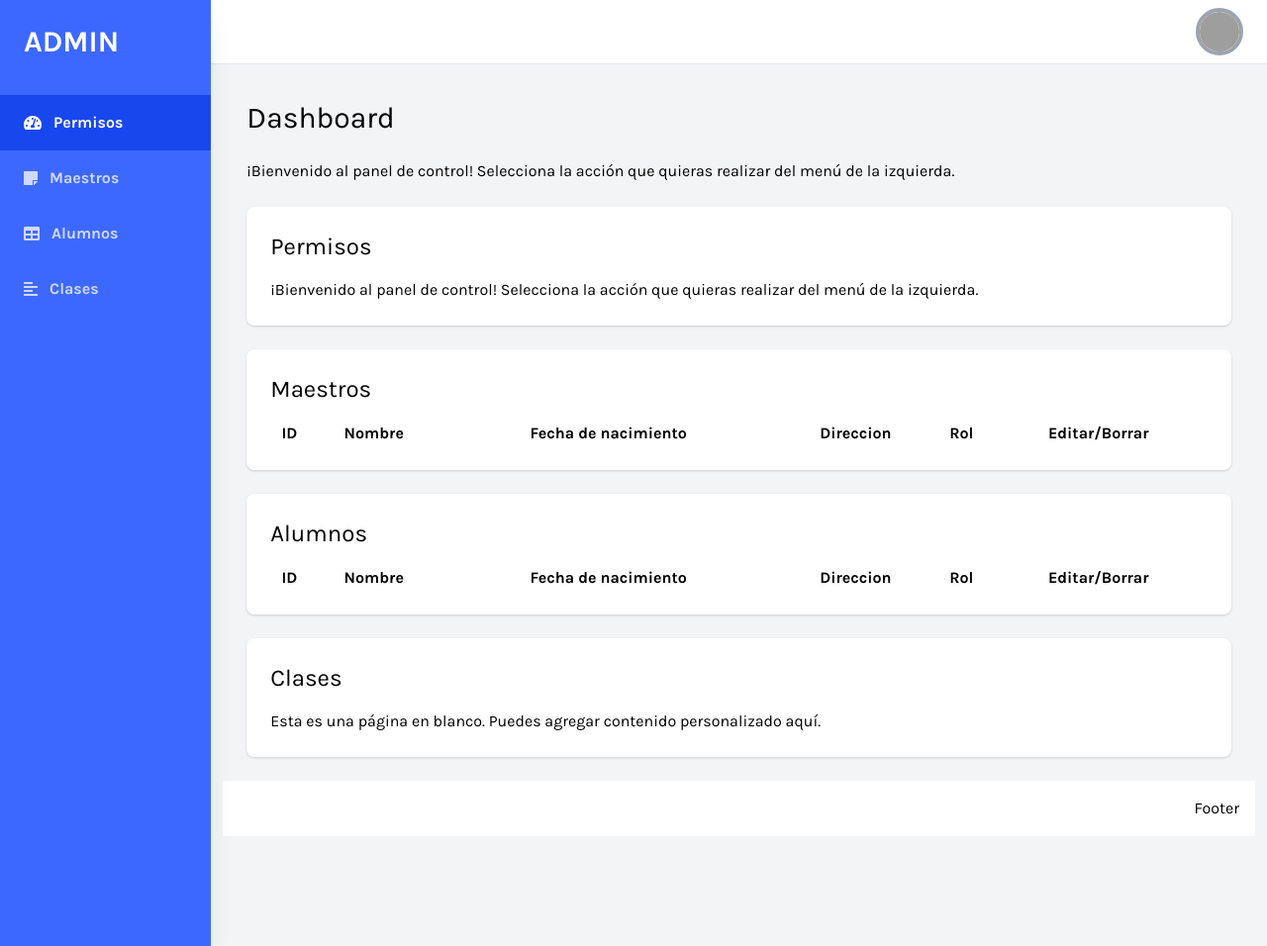
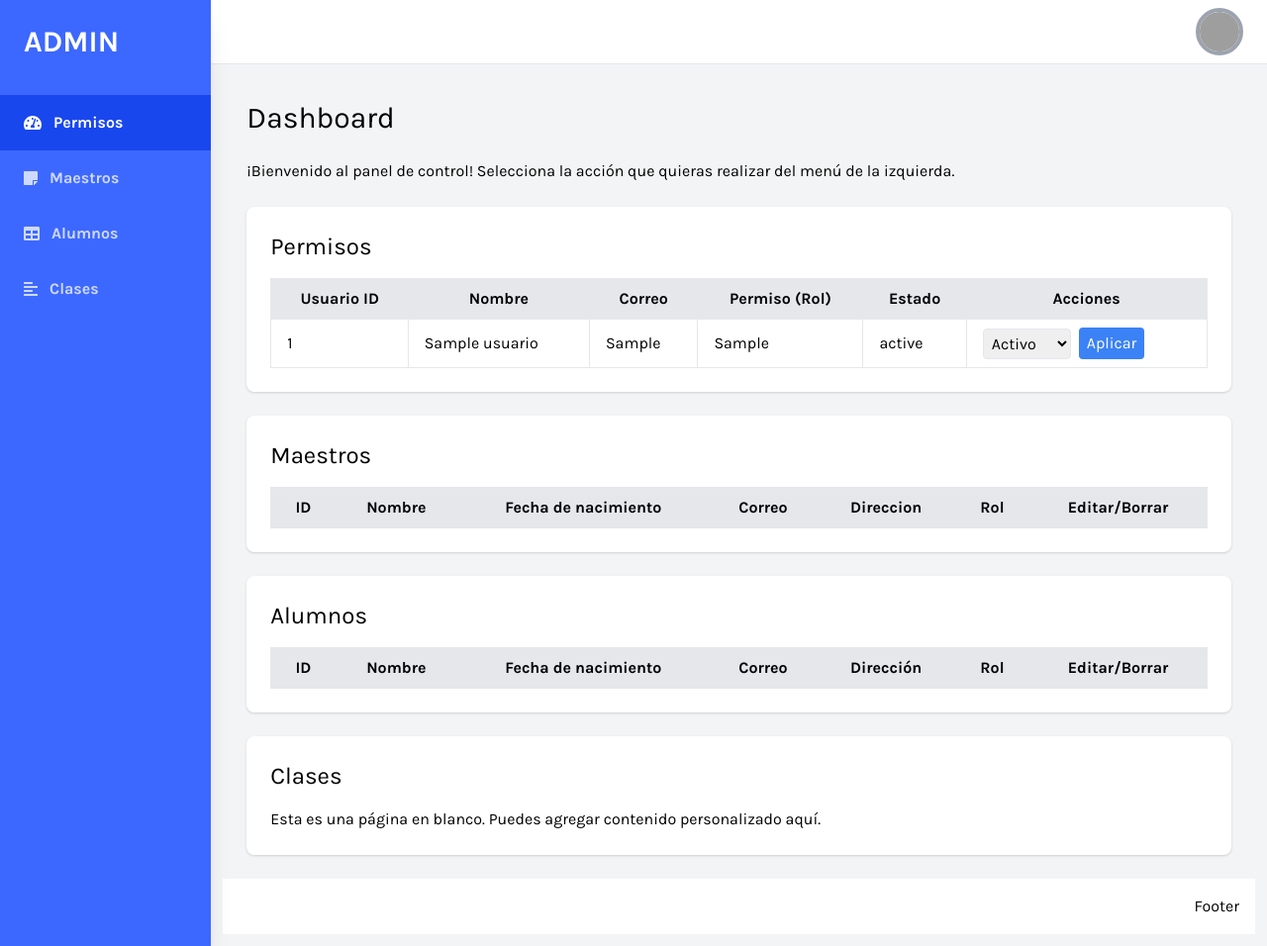
Before and after one commit to rizava810529/proyectoFinalPhp, a PHP site: template src/views/admin/dashboard.php in a window 1280 px wide. Shown: the whole page at 99% size. Run offline with PHP 8.4, Linux system fonts and the light colour scheme; the template is opened without the code that fills it: most values are stand-ins (such as "Sample title", 1, 10 or a date in 2020); lists and menus that the app fills with data are empty; some libraries are stand-ins or nearby versions; grey boxes are pictures that could not be loaded.

Commit message:
permisos, maestros, alumnos funcionando en admin

```diff
--- a/src/views/admin/dashboard.php
+++ b/src/views/admin/dashboard.php
@@ -23,8 +23,6 @@ try {
 }
 
 ?>
-
-
 
 <!DOCTYPE html>
 <html lang="en">
@@ -165,23 +163,63 @@ try {
                 <!-- Contenido de las secciones (dashboard, blank, tables, forms) aquí... -->
                 <div id="dashboard" class="bg-white p-6 rounded-lg shadow">
     <h2 class="text-2xl mb-4">Permisos</h2>
-                    <p>¡Bienvenido al panel de control! Selecciona la acción que quieras realizar del menú de la
-                        izquierda.</p>
+
+    <div class="overflow-x-auto">
+        <table class="min-w-full bg-white border rounded-lg">
+            <thead class="bg-gray-200">
+                <tr>
+                    <th class="px-4 py-2">Usuario ID</th>
+                    <th class="px-4 py-2">Nombre</th>
+                    <th class="px-4 py-2">Correo</th>
+                    <th class="px-4 py-2">Permiso (Rol)</th>
+                    <th class="px-4 py-2">Estado</th>
+                    <th class="px-4 py-2">Acciones</th>
+                </tr>
+            </thead>
+            <tbody>
+                <?php
+                foreach ($resultados as $fila) {
+                    echo "<tr>";
+                    echo "<td class='border px-4 py-2'>" . $fila["usuario_id"] . "</td>";
+                    echo "<td class='border px-4 py-2'>" . $fila["usuario_nombre"] . "</td>";
+                    echo "<td class='border px-4 py-2'>" . $fila["correo"] . "</td>";
+                    echo "<td class='border px-4 py-2'>" . $fila["rol"] . "</td>";
+                    echo "<td class='border px-4 py-2'>" . $fila["estado"] . "</td>";
+                    echo "<td class='border px-4 py-2'>
+                        <form method='post' action='src/controllers/actualizar_estado.php' class='flex items-center'>
+                            <input type='hidden' name='usuario_id' value='" . $fila["usuario_id"] . "'>
+                            <select name='nuevo_estado' class='mr-2 border rounded p-1'>
+                                <option value='activo'>Activo</option>
+                                <option value='inactivo'>Inactivo</option>
+                            </select>
+                            <button type='submit' class='bg-blue-500 text-white py-1 px-2 rounded hover:bg-blue-700'>Aplicar</button>
+                        </form>
+                    </td>";
+                    echo "</tr>";
+                }
+                ?>
+            </tbody>
+        </table>
     </div>
+</div>
+
                 <br>
+                <!-- ... (otros encabezados HTML) ... -->
+
                 <div id="blank" class="bg-white p-6 rounded-lg shadow">
     <h2 class="text-2xl mb-4">Maestros</h2>
 
-                    <table class="min-w-full bg-white">
-                        <thead>
+    <div class="overflow-x-auto">
+        <table class="min-w-full bg-white border rounded-lg">
+            <thead class="bg-gray-200">
                 <tr>
-                                <th>ID</th>
-                                <th>Nombre</th>
-                                <th>Fecha de nacimiento</th>
-                                <th>Direccion</th>
-                                <th>Rol</th>
-                                <th>Editar/Borrar</th>
-                                <!-- Agrega aquí las columnas adicionales que tengas en tu tabla -->
+                    <th class="px-4 py-2">ID</th>
+                    <th class="px-4 py-2">Nombre</th>
+                    <th class="px-4 py-2">Fecha de nacimiento</th>
+                    <th class="px-4 py-2">Correo</th>
+                    <th class="px-4 py-2">Direccion</th>
+                    <th class="px-4 py-2">Rol</th>
+                    <th class="px-4 py-2">Editar/Borrar</th>
                 </tr>
             </thead>
             <tbody>
@@ -190,12 +228,13 @@ try {
                     // Verifica si el rol es "maestro" antes de imprimir el registro
                     if ($fila["rol"] === "maestro") {
                         echo "<tr>";
-                                    echo "<td>" . $fila["usuario_id"] . "</td>"; // Cambia "ID" a "usuario_id"
-                                    echo "<td>" . $fila["usuario_nombre"] . "</td>";
-                                    echo "<td>" . $fila["fecha_nacimiento"] . "</td>";
-                                    echo "<td>" . $fila["direccion"] . "</td>";
-                                    echo "<td>" . $fila["rol"] . "</td>";
-                                    echo "<td><a href='editar.php?id=" . $fila["usuario_id"] . "'>Editar</a> / <a href='borrar.php?id=" . $fila["usuario_id"] . "'>Borrar</a></td>"; // Cambia "ID" a "usuario_id"
+                        echo "<td class='border px-4 py-2'>" . $fila["usuario_id"] . "</td>";
+                        echo "<td class='border px-4 py-2'>" . $fila["usuario_nombre"] . "</td>";
+                        echo "<td class='border px-4 py-2'>" . $fila["fecha_nacimiento"] . "</td>";
+                        echo "<td class='border px-4 py-2'>" . $fila["correo"] . "</td>";
+                        echo "<td class='border px-4 py-2'>" . $fila["direccion"] . "</td>";
+                        echo "<td class='border px-4 py-2'>" . $fila["rol"] . "</td>";
+                        echo "<td class='border px-4 py-2'><a href='editar.php?id=" . $fila["usuario_id"] . "' class='text-blue-500 hover:underline'>Editar</a> / <a href='borrar.php?id=" . $fila["usuario_id"] . "' class='text-red-500 hover:underline'>Borrar</a></td>";
                         echo "</tr>";
                     }
                 }
@@ -203,21 +242,25 @@ try {
             </tbody>
         </table>
     </div>
+</div>
+
 
                 <br>
+
                 <div id="blank" class="bg-white p-6 rounded-lg shadow">
     <h2 class="text-2xl mb-4">Alumnos</h2>
 
-    <table class="min-w-full bg-white">
-        <thead>
+    <div class="overflow-x-auto">
+        <table class="min-w-full bg-white border rounded-lg">
+            <thead class="bg-gray-200">
                 <tr>
-                <th>ID</th>
-                <th>Nombre</th>
-                <th>Fecha de nacimiento</th>
-                <th>Direccion</th>
-                <th>Rol</th>
-                <th>Editar/Borrar</th>
-                <!-- Agrega aquí las columnas adicionales que tengas en tu tabla -->
+                    <th class="px-4 py-2">ID</th>
+                    <th class="px-4 py-2">Nombre</th>
+                    <th class="px-4 py-2">Fecha de nacimiento</th>
+                    <th class="px-4 py-2">Correo</th>
+                    <th class="px-4 py-2">Dirección</th>
+                    <th class="px-4 py-2">Rol</th>
+                    <th class="px-4 py-2">Editar/Borrar</th>
                 </tr>
             </thead>
             <tbody>
@@ -226,18 +269,23 @@ try {
                     // Verifica si el rol es "alumno" antes de imprimir el registro
                     if ($fila["rol"] === "alumno") {
                         echo "<tr>";
-                    echo "<td>" . $fila["usuario_id"] . "</td>"; // Cambia "ID" a "usuario_id"
-                    echo "<td>" . $fila["usuario_nombre"] . "</td>";
-                    echo "<td>" . $fila["fecha_nacimiento"] . "</td>";
-                    echo "<td>" . $fila["direccion"] . "</td>";
-                    echo "<td>" . $fila["rol"] . "</td>";
-                    echo "<td><a href='editar.php?id=" . $fila["usuario_id"] . "'>Editar</a> / <a href='borrar.php?id=" . $fila["usuario_id"] . "'>Borrar</a></td>"; // Cambia "ID" a "usuario_id"
+                        echo "<td class='border px-4 py-2'>" . $fila["usuario_id"] . "</td>";
+                        echo "<td class='border px-4 py-2'>" . $fila["usuario_nombre"] . "</td>";
+                        echo "<td class='border px-4 py-2'>" . $fila["fecha_nacimiento"] . "</td>";
+                        echo "<td class='border px-4 py-2'>" . $fila["correo"] . "</td>";
+                        echo "<td class='border px-4 py-2'>" . $fila["direccion"] . "</td>";
+                        echo "<td class='border px-4 py-2'>" . $fila["rol"] . "</td>";
+                        echo "<td class='border px-4 py-2'>
+                            <a href='editar.php?id=" . $fila["usuario_id"] . "' class='text-blue-500 hover:underline'>Editar</a> /
+                            <a href='borrar.php?id=" . $fila["usuario_id"] . "' class='text-red-500 hover:underline'>Borrar</a>
+                        </td>";
                         echo "</tr>";
                     }
                 }
                 ?>
             </tbody>
         </table>
+    </div>
 </div>
 
 
```
Also changed, not shown: src/views/admin/actualizar_estado.php (added, +34 -0 lines). Lines whose indentation alone changed are shown as unchanged.
